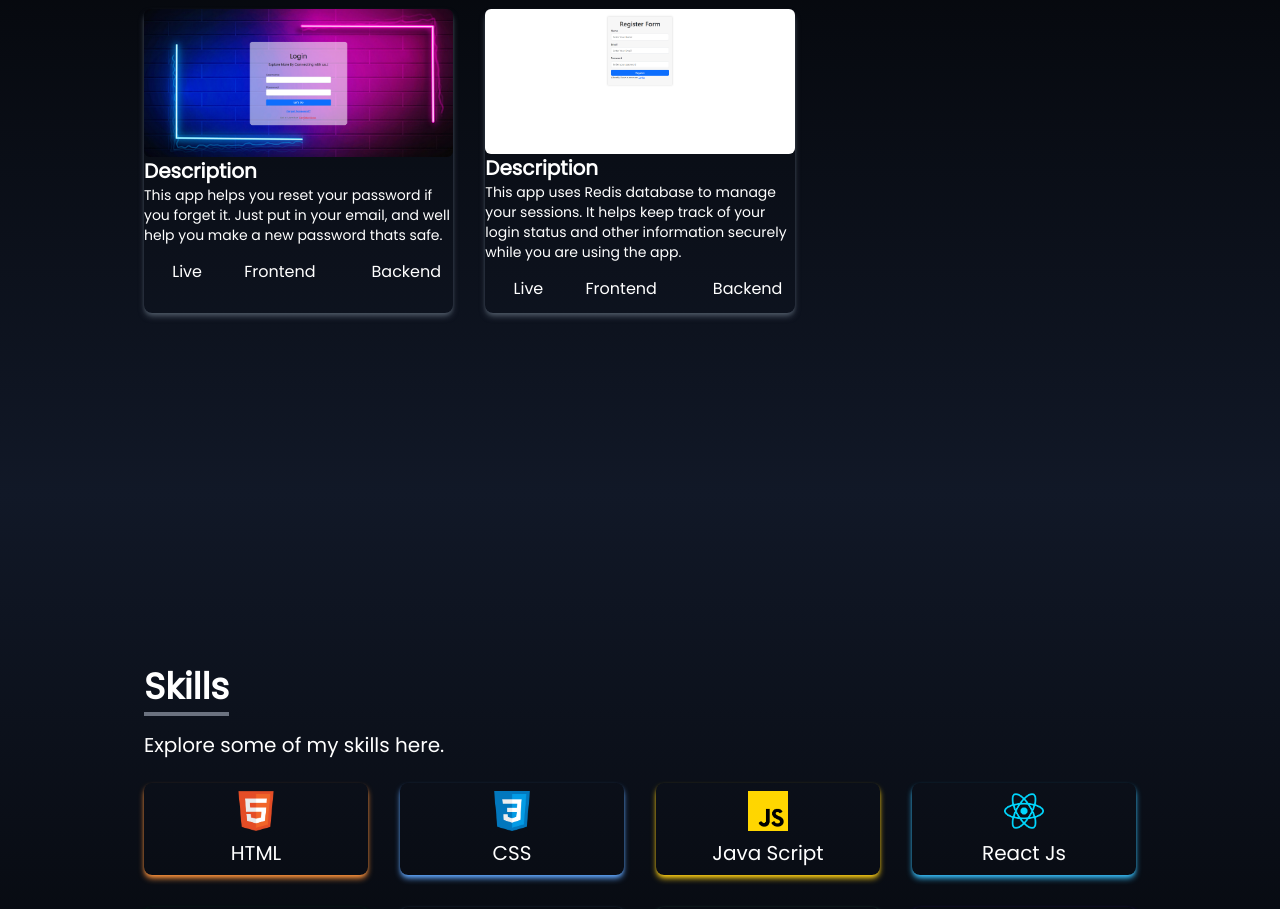
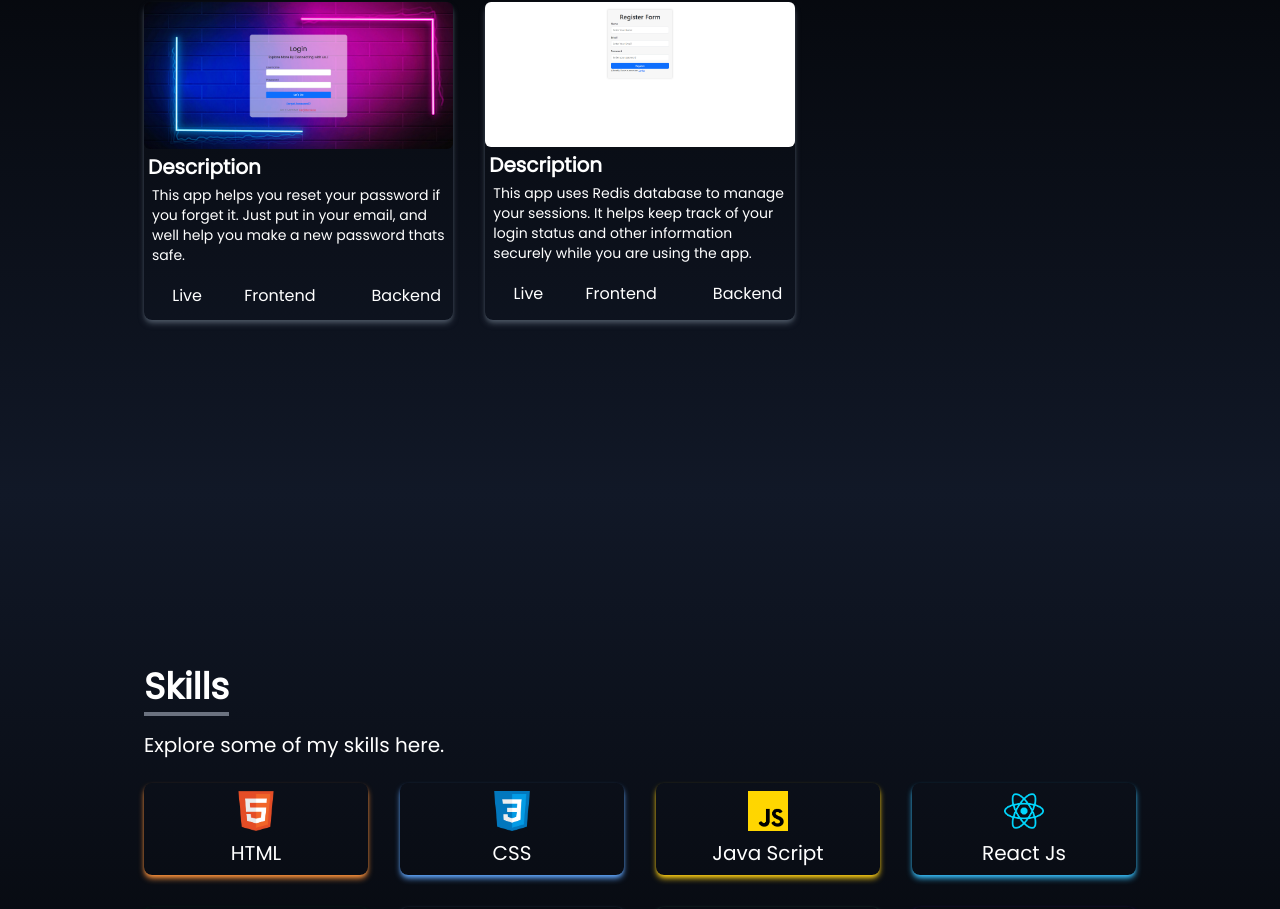
Before and after one commit to kvijayakrishnan/new-portfolio, a React (Create React App) app: page / in a window 1280 px wide. Shown: the part 1905-2814 px from the top of the page. Built offline with nearby package versions, Linux system fonts and the light colour scheme.

Commit message:
css added

```diff
--- a/src/components/Portfolio.jsx
+++ b/src/components/Portfolio.jsx
@@ -62,8 +62,8 @@ function Portfolio() {
                             className='rounded-md duration-300 hover:scale-105 '
                         />
                         <div key={description} >
-                            <h5 className=' text-xl'>Description</h5>
-                            <p className=' text-sm font-thin'>{description}</p>
+                            <h5 className=' text-xl pl-1 pt-1'>Description</h5>
+                            <p className=' text-sm font-thin p-1 pl-2'>{description}</p>
 
                         </div>
 
```
